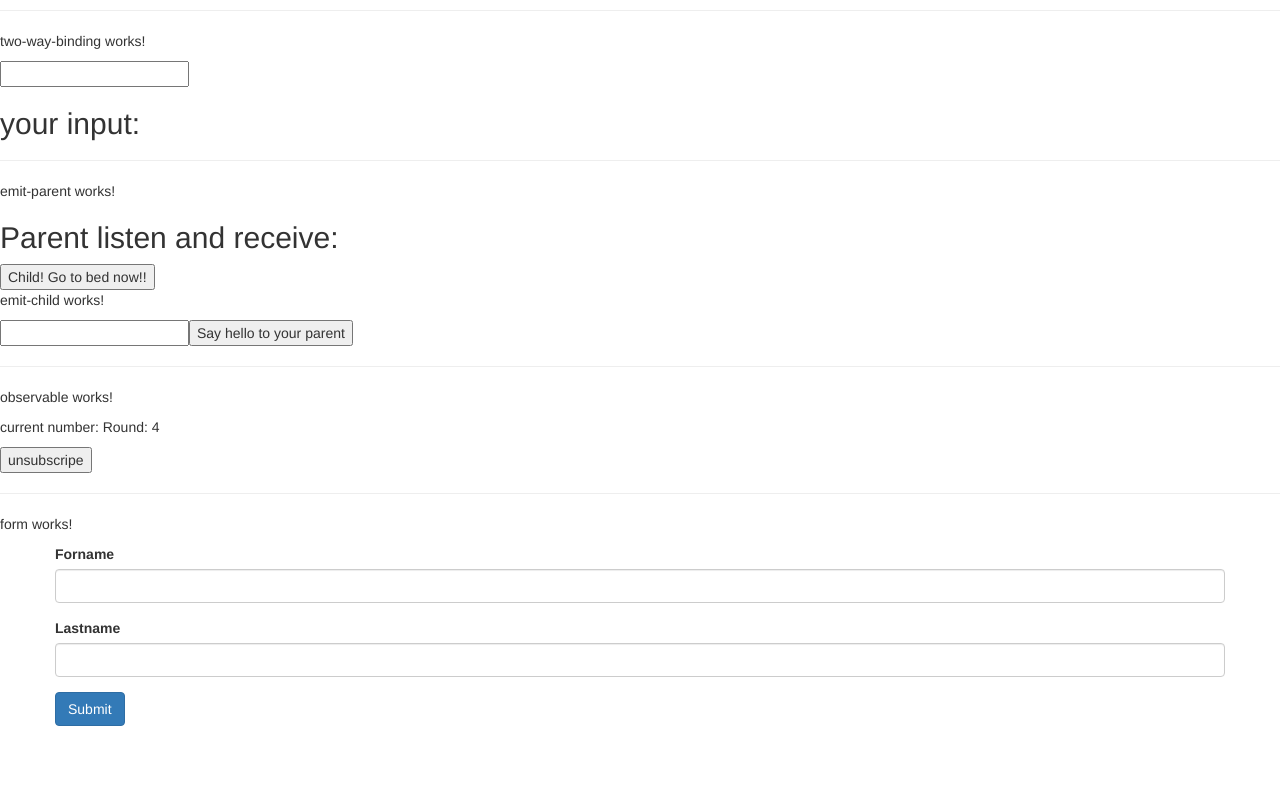
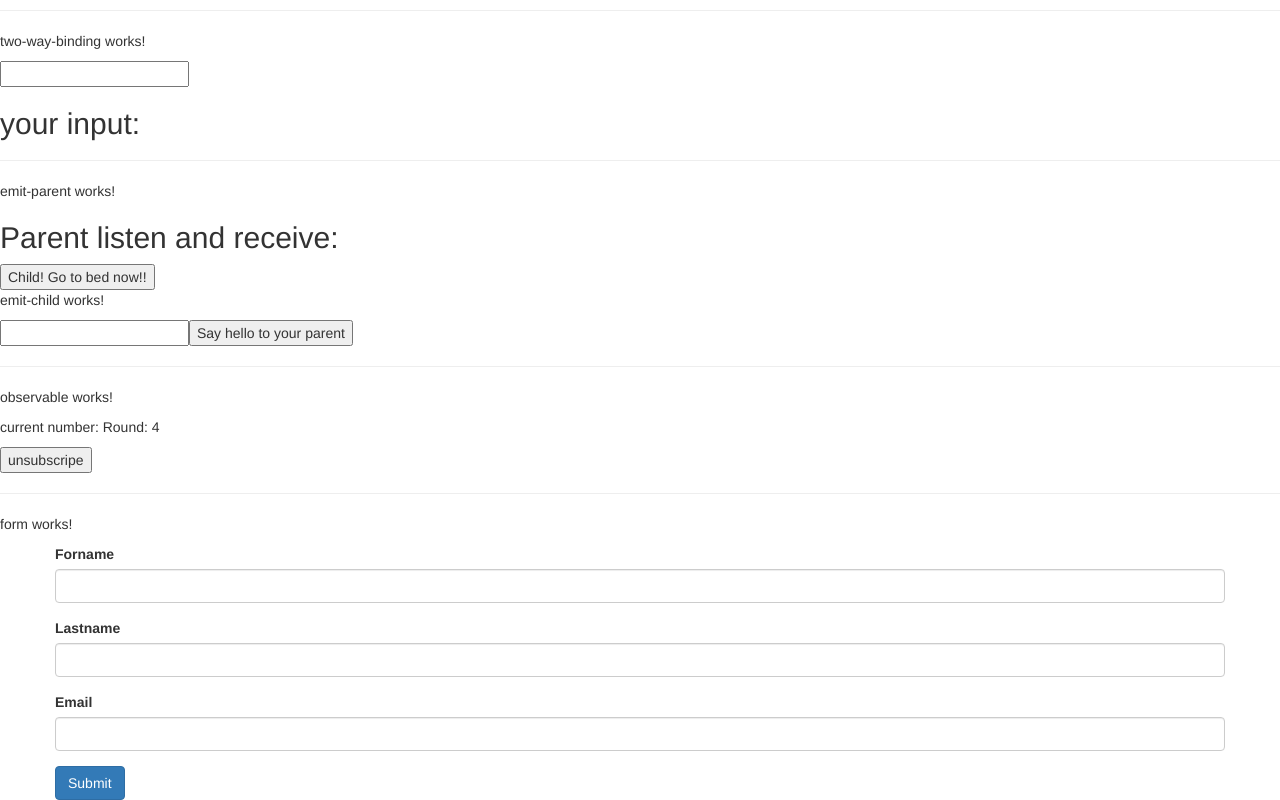
Before and after one commit to slimouGit/angular-sandbox, an Angular app in the folder sandbox/: page / in a window 1280 px wide. Shown: the part 604-1404 px from the top of the page. Before the commit the page ends 1330 px from the top, so only its background shows below. Built offline with nearby package versions, Linux system fonts and the light colour scheme.

Commit message:
added email field and some validators to form

```diff
--- a/sandbox/src/app/form/form.component.html
+++ b/sandbox/src/app/form/form.component.html
@@ -7,11 +7,15 @@
         <form (ngSubmit)="onSubmit()" #f="ngForm">
             <div class="form-group">
                 <label for="forname">Forname</label>
-                <input type="text" id="forname" class="form-control" ngModel name="forname">
+                <input type="text" id="forname" class="form-control" ngModel name="forname" required>
             </div>
             <div class="form-group">
                 <label for="lastname">Lastname</label>
-                <input type="text" id="lastname" class="form-control" ngModel name="lastname">
+                <input type="text" id="lastname" class="form-control" ngModel name="lastname" required>
+            </div>
+            <div class="form-group">
+                <label for="email">Email</label>
+                <input type="email" id="email" class="form-control" ngModel name="email" required email>
             </div>
             <button class="btn btn-primary">Submit</button>
         </form>
```
